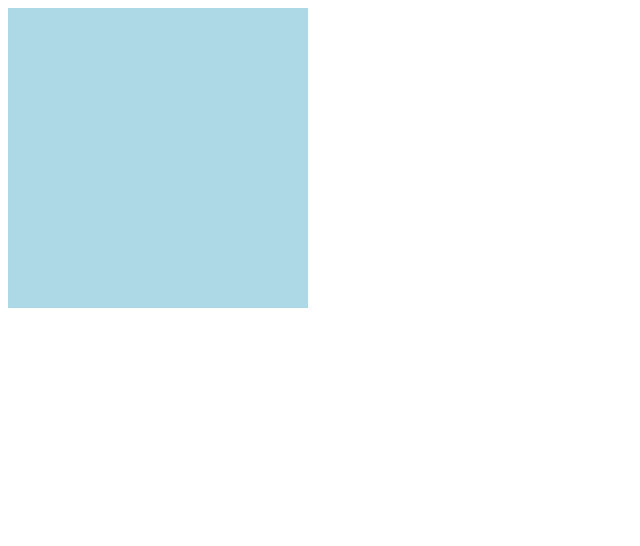
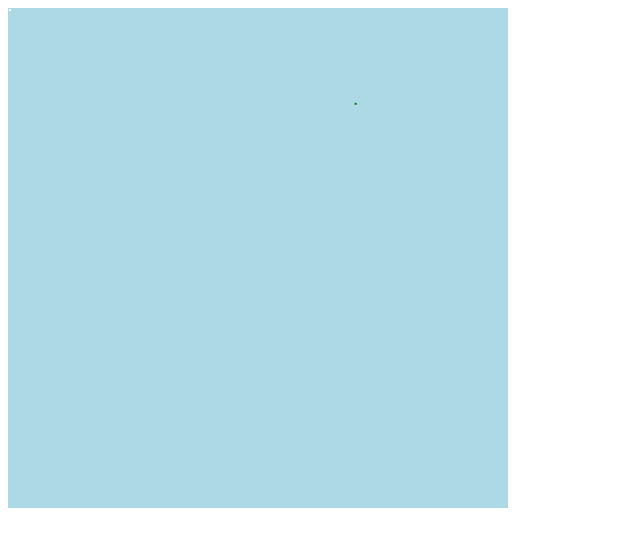
Before and after one commit to objarni/matsedel, a website: page index.html in a window 1280 px wide. Shown: the whole page, without its empty margins (0-640 px from the left). Drawn offline with Linux system fonts and the light colour scheme.

Commit message:
Visualize food

```diff
--- a/index.html
+++ b/index.html
@@ -5,7 +5,7 @@
     <title>PureGerm</title>
 </head>
 <body>
-<canvas style="background:lightblue" id="canvas" width="300" height="300"></canvas>
+<canvas style="background:lightblue" id="canvas" width="500" height="500"></canvas>
 <script src="index.js"></script>
 </body>
 </html>
--- a/index.js
+++ b/index.js
@@ -5,13 +5,20 @@
     tick = tickGerms;
     window.requestAnimationFrame(step);
   };
-  function render(germs) {
+  function render(model) {
     const canvas = document.getElementById("canvas");
     const ctx = canvas.getContext("2d");
     ctx.clearRect(0, 0, canvas.width, canvas.height);
+    const germs = model.germs;
     ctx.fillStyle = "green";
     let germ = germs[0];
     ctx.fillRect(germ.pos.x, germ.pos.y, 2, 2);
+    ctx.fillStyle = "green";
+    const foods = model.foods;
+    ctx.fillStyle = "#ffffff";
+    foods.forEach((food) => {
+      ctx.fillRect(food.x, food.y, 2, 2);
+    });
   }
   var state = [];
   var tick = void 0;
@@ -52,6 +59,7 @@
   var bottomNumber = Number.NEGATIVE_INFINITY;
 
   // output/Main/index.js
+  var map2 = /* @__PURE__ */ map(functorArray);
   var tickGerm = function(germ) {
     var dy = sin(germ.dir);
     var dx = cos(germ.dir);
@@ -64,15 +72,29 @@
       age: germ.age
     };
   };
-  var tick2 = /* @__PURE__ */ map(functorArray)(tickGerm);
-  var main = /* @__PURE__ */ simulate([{
+  var tick2 = function(m) {
+    return {
+      germs: map2(tickGerm)(m.germs),
+      foods: m.foods
+    };
+  };
+  var main = /* @__PURE__ */ function() {
+    var germs = [{
       pos: {
         x: 50,
         y: 50
       },
       dir: 0.15,
       age: 25
-  }])(tick2);
+    }];
+    return simulate({
+      germs,
+      foods: [{
+        x: 1,
+        y: 1
+      }]
+    })(tick2);
+  }();
 
   // <stdin>
   main();
```
Also changed, not shown: src/Main.js (+9 -1 lines), 1 other file. Lines whose indentation alone changed are shown as unchanged.
